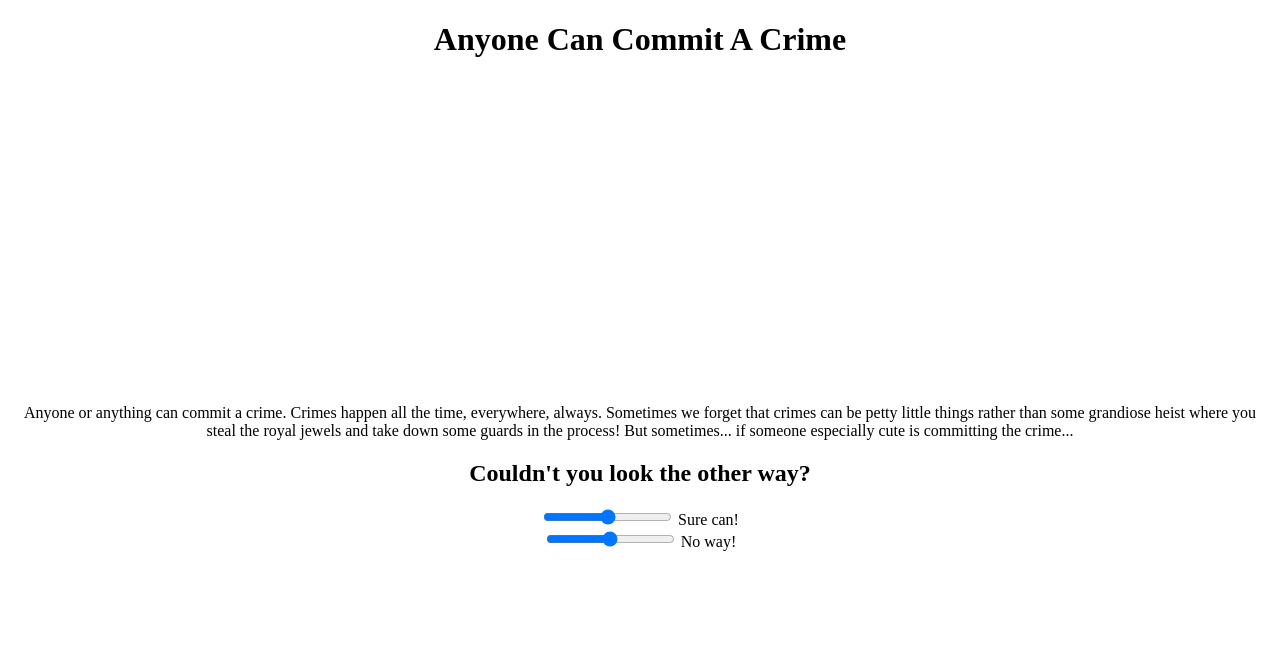
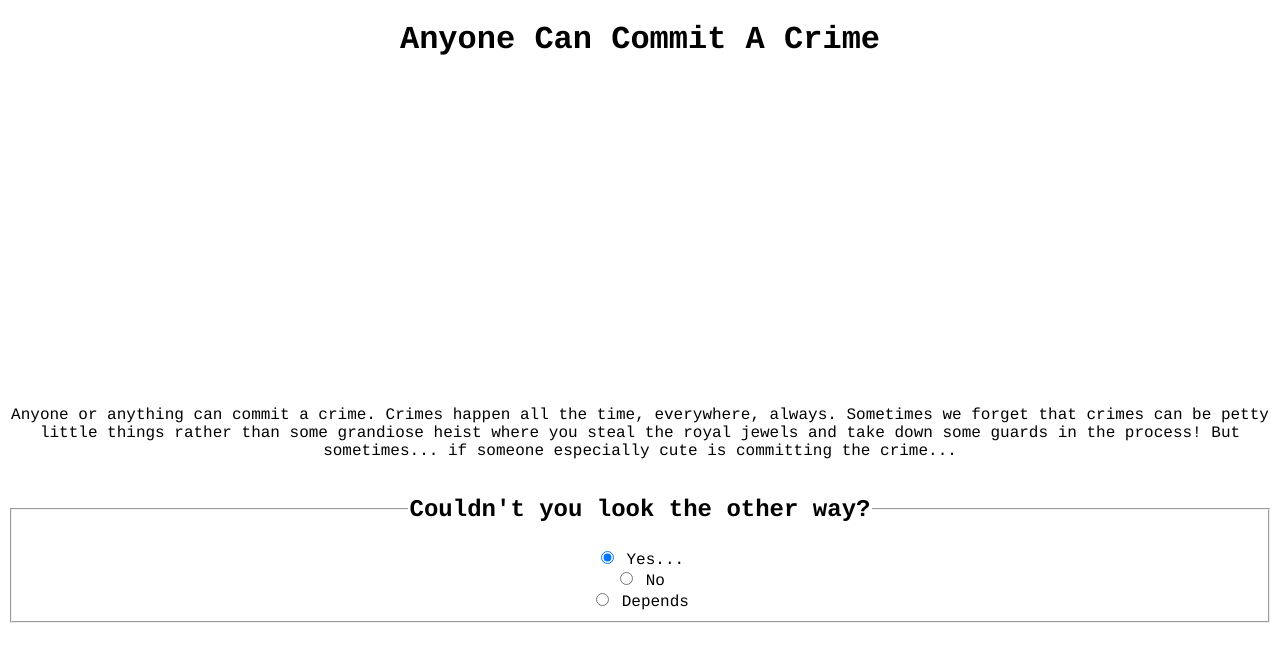
Before and after one commit to virensa/animal-crimes, a plain HTML site: page index.html in a window 1280 px wide. Drawn offline with Linux system fonts and the light colour scheme; grey boxes are pictures that could not be loaded.

Commit message:
Update index.html

```diff
--- a/index.html
+++ b/index.html
@@ -4,22 +4,33 @@
     <meta charset="UTF-8">
     <meta name="viewport" content="width=device-width, initial-scale=1.0">
     <title>Crimes!</title>
+    <meta name="crime website" content="definitely just cute animal crimes and nothing else.">
+    <body style="font-family: courier">
 </head>
 <body>
     <div style="text-align: center;">
-        <h1>Anyone Can Commit A Crime</h1>
+        <header><h1>Anyone Can Commit A Crime</h1></header>
             <marquee>
                 <img src="https://i.ibb.co/MknBZDH1/placeholder-300x300.png" alt="PH-1"> <img src="https://i.ibb.co/MknBZDH1/placeholder-300x300.png" alt="PH-2"> <img src="https://i.ibb.co/MknBZDH1/placeholder-300x300.png" alt="PH-3">
             </marquee>
         <p>Anyone or anything can commit a crime. Crimes happen all the time, everywhere, always. Sometimes we forget that crimes can be petty little things rather than some grandiose heist where you steal the royal jewels and take down some guards in the process! But sometimes... if someone especially cute is committing the crime... </p>
         <div>
-        <h2>Couldn't you look the other way?</h2>
-            <input type="range" id="yaycrimes" name="yaycrimes" min="0" max="100"/>
-            <label for="yaycrimes">Sure can!</label>
-        </div>
-        <div>
-            <input type="range" id="neighcrimes" name="neighcrimes" min="0" max="100" />
-            <label for="neighcrimes">    No way! </label>
+        <fieldset>
+            <legend><h2>Couldn't you look the other way?</h2> </legend>
+            <div>
+              <input type="radio" id="yes" name="thoughts" value="yes" checked/>
+              <label for="yes">Yes... </label>
+            </div>
+            <div>
+              <input type="radio" id="no" name="thoughts" value="no" />
+              <label for="no">No</label>
+            </div>
+            <div>
+              <input type="radio" id="maybe" name="thoughts" value="no" />
+              <label for="no">Depends</label>
+            </div>
+          </fieldset>
+
         </div>
 
     </div>
```
